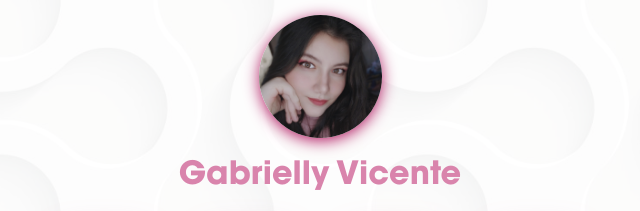
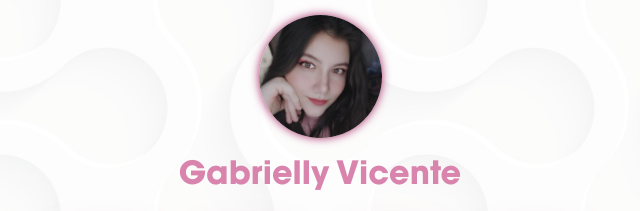
Before and after one commit to gabriellyvicente/gabriellyvicente.github.io, a plain HTML site: page index.html in a window 1280 px wide. Shown: the top 211 px of the page, 320-960 px from the left. Drawn offline with Linux system fonts and the light colour scheme.

Commit message:
shadow correction

```diff
--- a/css/style.css
+++ b/css/style.css
@@ -93,7 +93,7 @@ a:hover {
 
   border-radius: 50%;
 
-  box-shadow: 0px 3px 15px #b11c62;
+  box-shadow: 0px 0px 10px #a72b65;
 
 }
 
```
